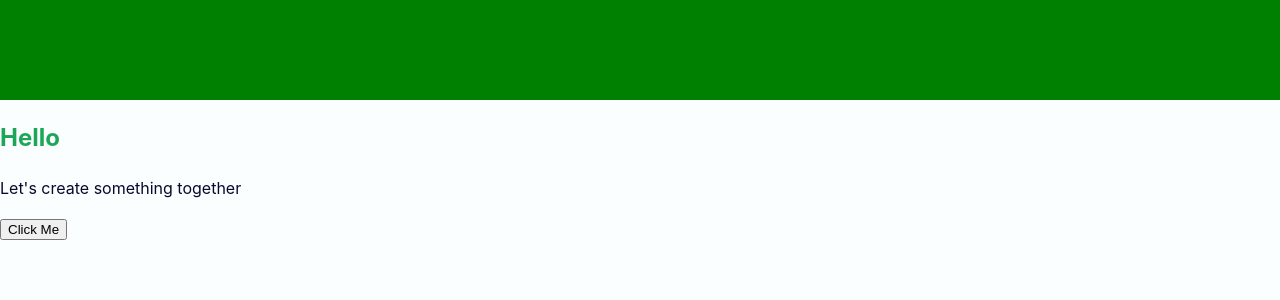
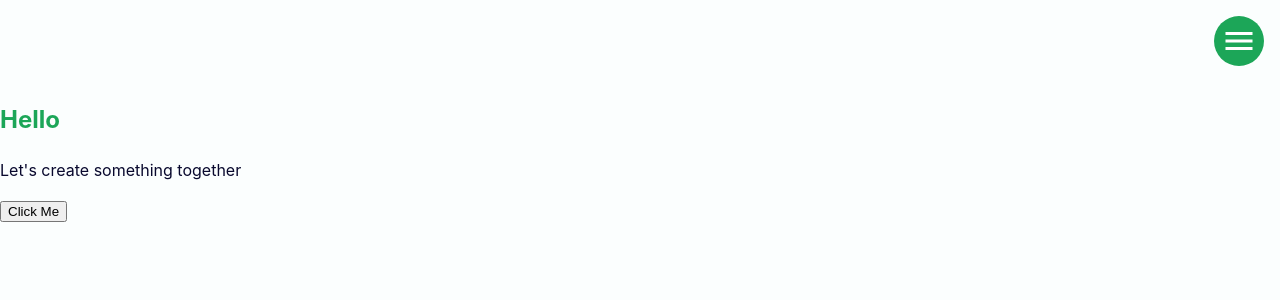
Before and after one commit to dnguyen130/new-portfolio, a React (Vite) app: page / in a window 1280 px wide. Shown: the top 300 px of the page. Built offline with nearby package versions, Linux system fonts and the light colour scheme.

Commit message:
progress

```diff
--- a/package.json
+++ b/package.json
@@ -22,7 +22,8 @@
   "dependencies": {
     "husky": "^8.0.3",
     "react": "^18.2.0",
-    "react-dom": "^18.2.0"
+    "react-dom": "^18.2.0",
+    "react-icons": "^4.11.0"
   },
   "devDependencies": {
     "@types/node": "^20.7.1",
--- a/src/components/nav/index.tsx
+++ b/src/components/nav/index.tsx
@@ -1,7 +1,14 @@
 import { ReactElement } from "react";
+import { MdMenu } from "react-icons/md";
 
 import styles from "@/styles/nav.module.css";
 
 export default function Nav(): ReactElement {
-  return <div className={styles.container}></div>;
+  return (
+    <div className={styles.container}>
+      <div className={styles.hamburger}>
+        <MdMenu size="100%" />
+      </div>
+    </div>
+  );
 }
--- a/src/styles/index.css
+++ b/src/styles/index.css
@@ -1,7 +1,7 @@
 :root {
+  --color-primary: #09092e;
+  --color-accent: #1ca658;
   --color-secondary: #fbfefe;
-  --color-accent: #1ca658;
-  --color-primary: #09092e;
 
   font-family: Inter, system-ui, Avenir, Helvetica, Arial, sans-serif;
   line-height: 1.5;
@@ -24,6 +24,10 @@ body {
   min-height: 100vh;
 }
 
+* {
+  box-sizing: border-box;
+}
+
 h2 {
   color: var(--color-accent);
 }
--- a/src/styles/nav.module.css
+++ b/src/styles/nav.module.css
@@ -1,5 +1,15 @@
 .container {
-  background-color: green;
   width: 100%;
-  min-height: 100px;
+  padding: 1rem;
+  display: flex;
+  justify-content: flex-end;
 }
+
+.container .hamburger {
+  width: 50px;
+  height: 50px;
+  border-radius: 100px;
+  padding: 7px;
+  background-color: var(--color-accent);
+  cursor: pointer;
+}
```
Also changed, not shown: 1 other file (tests, documents, lock files or other folders).
